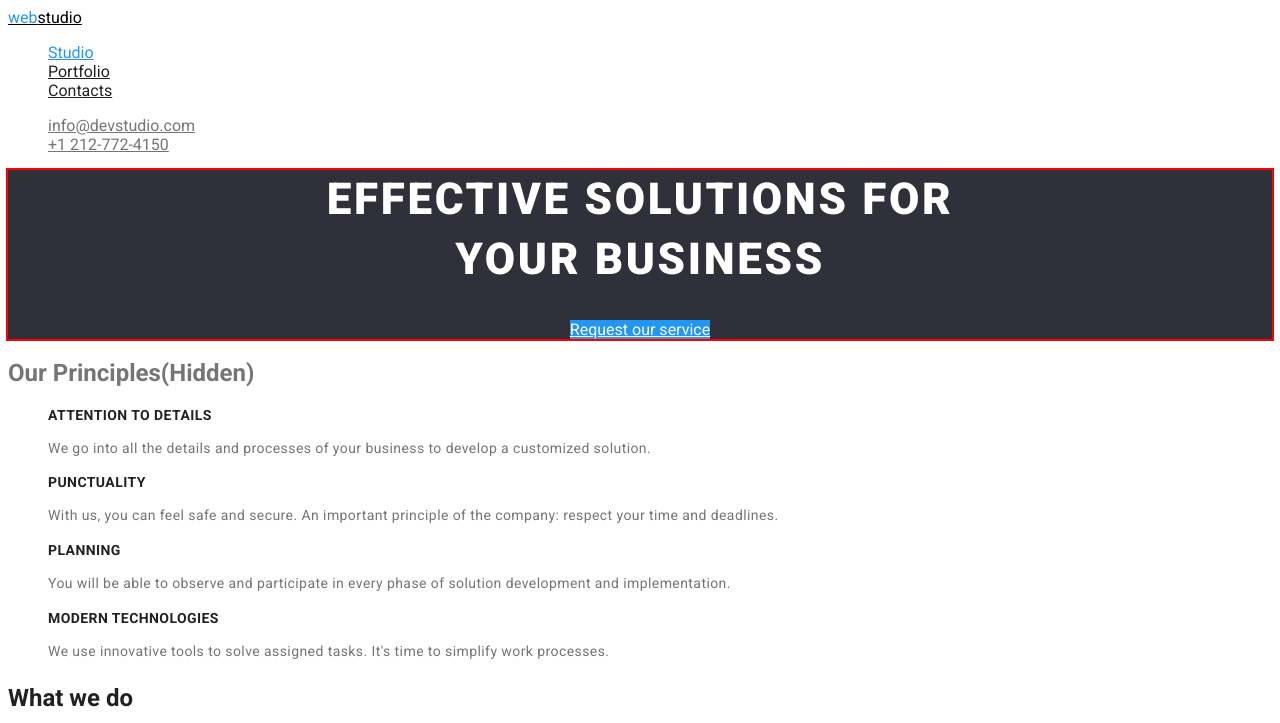
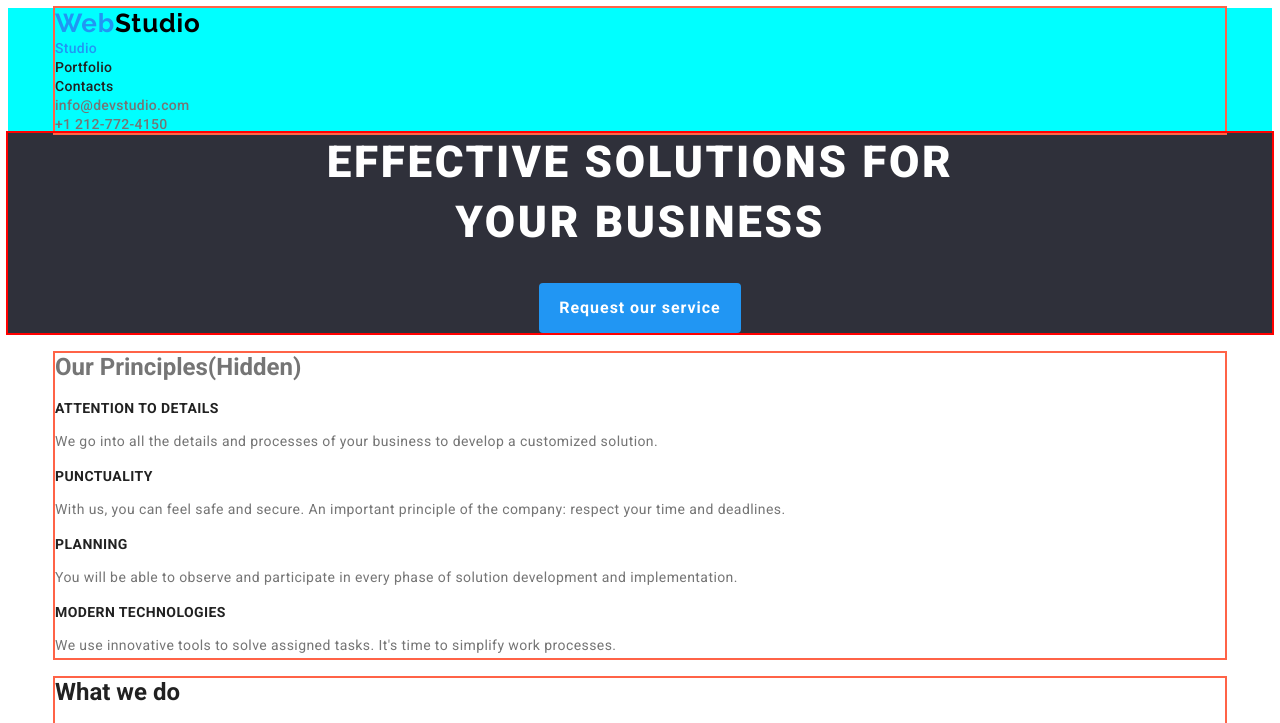
Before and after one commit to AndySanych/webstudio, a plain HTML site: page index.html in a window 1280 px wide. Shown: the top 723 px of the page. Drawn offline with Linux system fonts and the light colour scheme.

Commit message:
Refine styles for UI elements
- Adjust padding, border-radius, and font styles for buttons to enhance UI consistency.
- Set custom styles for navigation and contact links to improve visibility and user interaction.
- Utilize CSS variables for colors and fonts to maintain design consistency and simplify future adjustments.
- Add outlines for debugging or visual emphasis, to be removed in the production environment.

```diff
--- a/css/common.css
+++ b/css/common.css
@@ -1,4 +1,3 @@
-
 :root {
   /* Colors page */
   --primary-bg-color: #ffffff;
@@ -36,13 +35,30 @@ body {
 
 .list {
   list-style: none;
+  margin: 0;
+  padding: 0;
+}
+
+.link {
+  text-decoration: none;
 }
 
 .title {
   color: var(--title-text-color);
 }
 
+/* Button */
 .button {
+  padding: 10px 20px;
+  border-radius: 4px;
+  /* min-width: 200px; */
+
+  font-weight: 700;
+  font-size: 16px;
+  line-height: 187%;
+  letter-spacing: 0.06em;
+  text-align: center;
+
   background-color: var(--accent-color);
   color: var(--white-link-color);
 }
@@ -56,24 +72,55 @@ body {
   color: var(--title-text-color);
 }
 
-.button.secondary:hover, .button.secondary:focus {
+.button.secondary:hover,
+.button.secondary:focus {
   background-color: var(--accent-color);
   color: var(--white-link-color);
 }
 
+.cta-button {
+  display: inline-block;
+}
+
+.container {
+  margin-right: auto;
+  margin-left: auto;
+  width: 1170px;
+  outline: 2px solid tomato;
+}
 
 /* Header */
+.header {
+  background-color: aqua;
+}
 /* Logo */
 .logo {
+  font-family: var(--second-family);
   color: var(--primary-logo-color);
+  font-weight: 700;
+  font-size: 26px;
+  letter-spacing: 0.03em;
+}
+
+.logo-highlight,
+.logo-normal {
+  display: inline-block;
+  text-transform: capitalize;
 }
 
 .logo-highlight {
   color: var(--secondary-logo-color);
 }
 
+.logo-normal {
+  font-weight: normal;
+}
+
 /* Navigation list */
 .nav-link {
+  font-weight: 500;
+  font-size: 14px;
+  letter-spacing: 0.02em;
   color: var(--primary-link-color);
 }
 
@@ -88,13 +135,16 @@ body {
 
 /* Contacts list */
 .contacts-link {
+  font-weight: 500;
+  font-size: 14px;
+  letter-spacing: 0.02em;
   color: var(--secondary-link-color);
 }
 
-.contacts-link:hover, .contacts-link:focus {
+.contacts-link:hover,
+.contacts-link:focus {
   color: var(--accent-link-color);
 }
-
 
 /* Footer */
 .footer {
```
Lines whose indentation alone changed are shown as unchanged.
